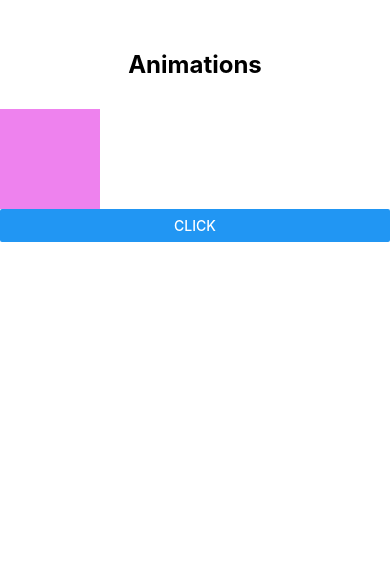
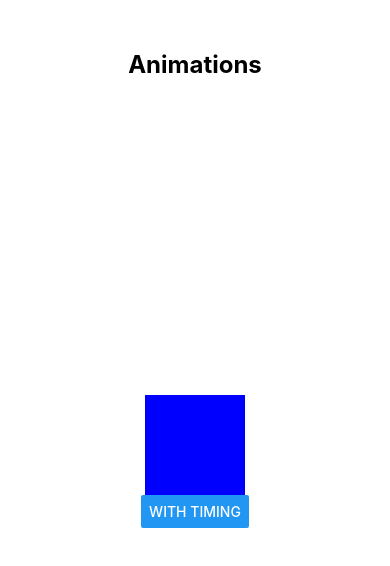
Before and after one commit to Phonu/RNAnimation, a React Native app in the folder AnimationApp/: screen / in a window 390 px wide. Shown: the top 566 px of the page. Built offline with nearby package versions, Linux system fonts and the light colour scheme.

Commit message:
Integrated reanimated api

```diff
--- a/AnimationApp/App.tsx
+++ b/AnimationApp/App.tsx
@@ -13,6 +13,8 @@ import LayoutAnim from "./tutorials/AnimatedAPI/LayoutAnim";
 import ScrollEvent from "./tutorials/AnimatedAPI/ScrollEvent";
 import RNTemplate from "./tutorials/Reanimated/RNTemplate";
 import RNBasics from "./tutorials/Reanimated/RNBasics";
+import SampleApp from "./tutorials/Reanimated/SampleApp";
+import Method from "./tutorials/Reanimated/Method";
 
 export default function App() {
   return (
@@ -39,7 +41,9 @@ export default function App() {
       {/* Reanimated API */}
       {/* -------------- */}
       {/* <RNTemplate /> */}
-      <RNBasics />
+      {/* <RNBasics /> */}
+      {/* <SampleApp /> */}
+      <Method />
     </View>
   );
 }
--- a/AnimationApp/app.json
+++ b/AnimationApp/app.json
@@ -13,7 +13,8 @@
       "backgroundColor": "#ffffff"
     },
     "ios": {
-      "supportsTablet": true
+      "supportsTablet": true,
+      "bundleIdentifier": "com.anonymous.AnimationApp"
     },
     "android": {
       "adaptiveIcon": {
--- /dev/null
+++ b/AnimationApp/babel.config.js
@@ -0,0 +1,7 @@
+module.exports = function (api) {
+  api.cache(true);
+  return {
+    presets: ["babel-preset-expo"],
+    plugins: ["react-native-reanimated/plugin"], // 👈 Add this line at the end
+  };
+};
--- /dev/null
+++ b/AnimationApp/tutorials/Reanimated/Method.tsx
@@ -0,0 +1,36 @@
+import { View, Text, Button } from "react-native";
+import React from "react";
+import Animated, {
+  Easing,
+  useSharedValue,
+  withTiming,
+  useAnimatedStyle,
+} from "react-native-reanimated";
+
+// Alternative of doing the same with SampleApp
+const Method = () => {
+  const offset = useSharedValue(0);
+
+  const animatedStyles = useAnimatedStyle(() => {
+    return {
+      transform: [{ translateX: offset.value }],
+    };
+  });
+
+  return (
+    <View style={{ flex: 1, justifyContent: "center", alignItems: "center" }}>
+      <Animated.View
+        style={[
+          { width: 100, height: 100, backgroundColor: "blue" },
+          animatedStyles,
+        ]}
+      />
+      <Button
+        title="With timing"
+        onPress={() => (offset.value = withTiming(200, { duration: 1000 }))}
+      />
+    </View>
+  );
+};
+
+export default Method;
--- /dev/null
+++ b/AnimationApp/tutorials/Reanimated/SampleApp.tsx
@@ -0,0 +1,39 @@
+import Animated, {
+  Easing,
+  useSharedValue,
+  withTiming,
+  useAnimatedStyle,
+} from "react-native-reanimated";
+import { View, Button } from "react-native";
+
+export default function SampleApp() {
+  const offset = useSharedValue(0);
+
+  const animatedStyles = useAnimatedStyle(() => {
+    return {
+      transform: [
+        {
+          translateX: withTiming(offset.value, {
+            duration: 500,
+            easing: Easing.inOut(Easing.ease),
+          }),
+        },
+      ],
+    };
+  });
+
+  return (
+    <View style={{ flex: 1, justifyContent: "center", alignItems: "center" }}>
+      <Animated.View
+        style={[
+          { width: 100, height: 100, backgroundColor: "blue" },
+          animatedStyles,
+        ]}
+      />
+      <Button
+        title="Move"
+        onPress={() => (offset.value = Math.random() * 300)}
+      />
+    </View>
+  );
+}
```
Also changed, not shown: AnimationApp/package.json (+4 -3 lines), 25 other files (tests, documents, lock files or other folders).
